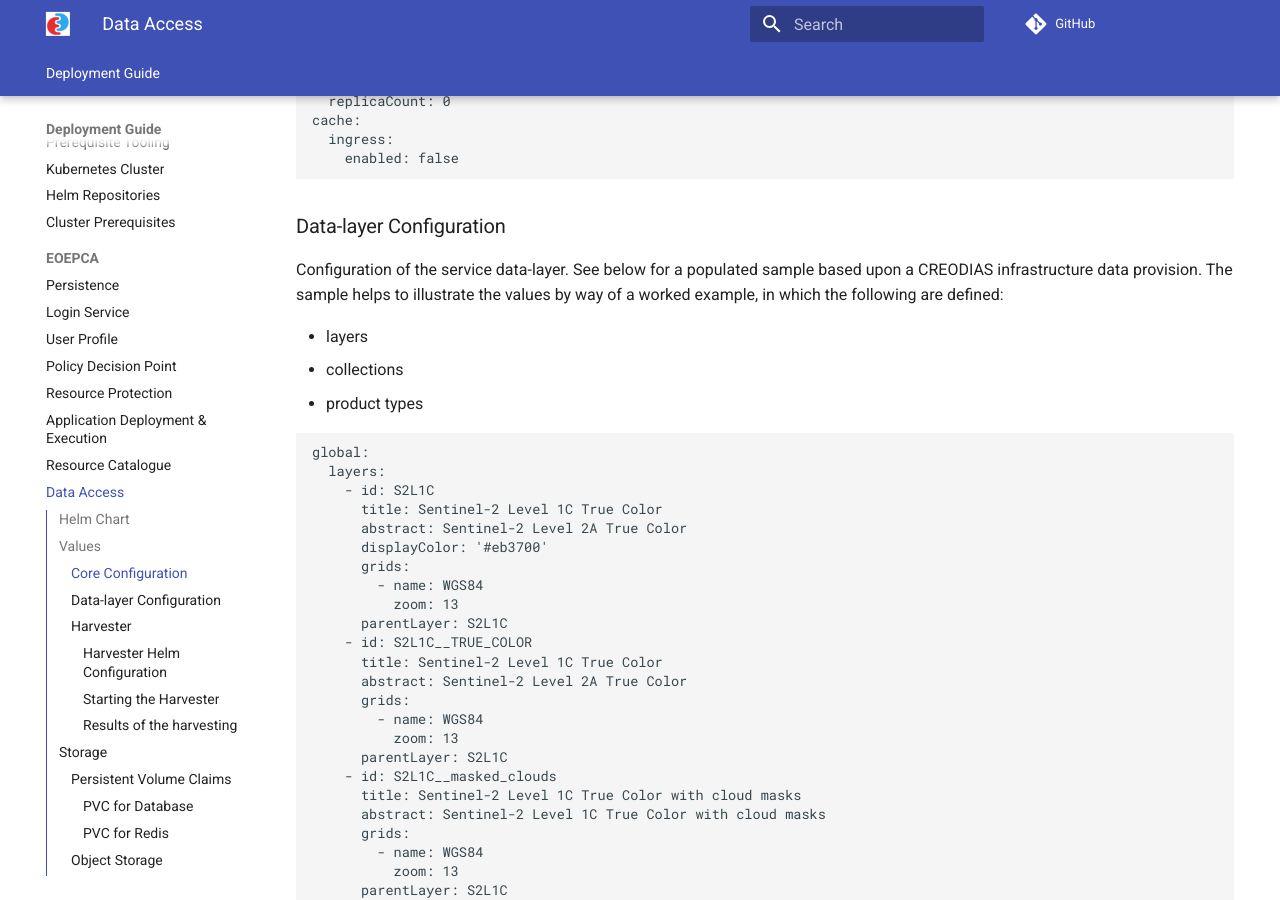
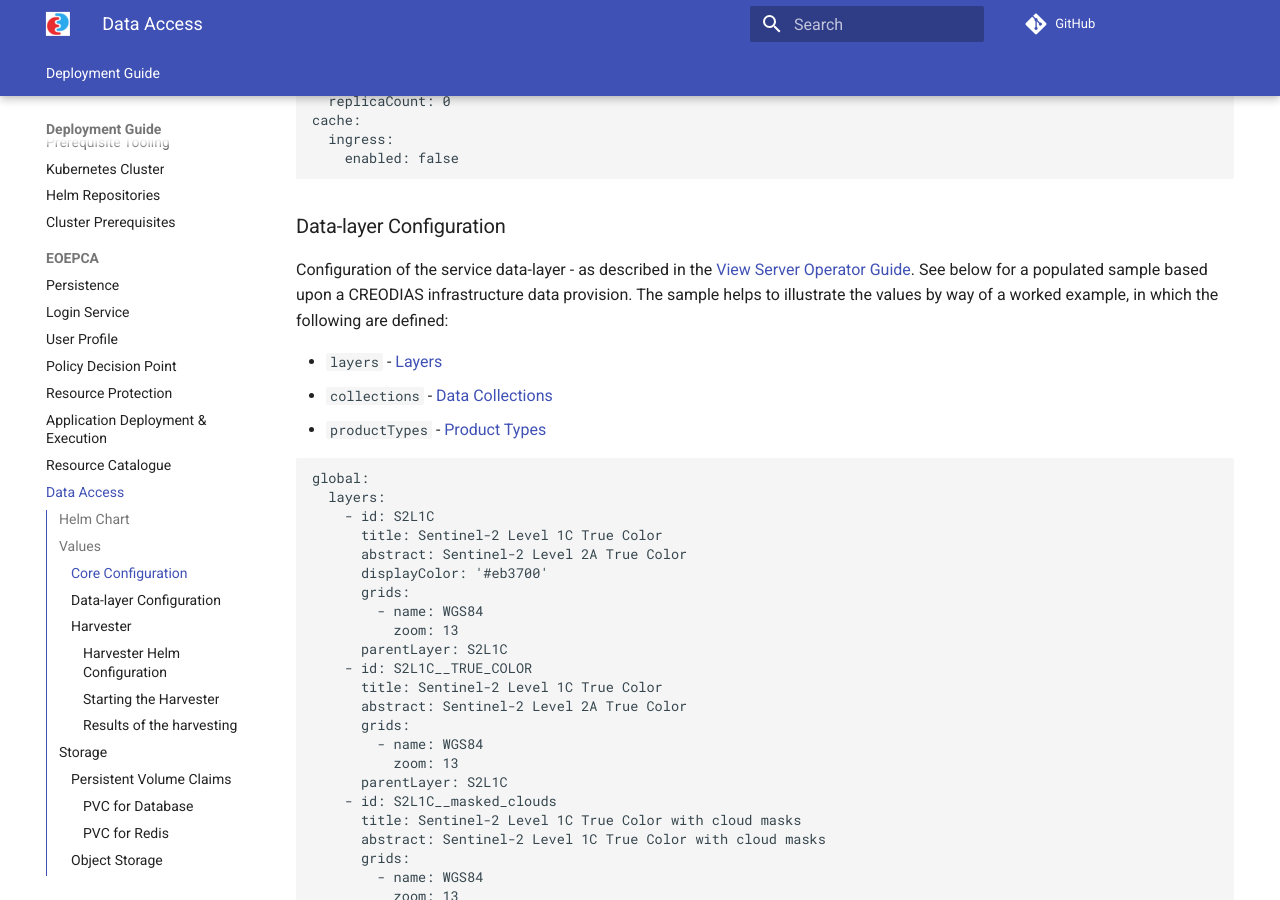
Before and after one commit to EOEPCA/deployment-guide, an MkDocs documentation site: the page built from docs/eoepca/data-access.md, in a window 1280 px wide and 900 px high, scrolled down 2623 px. Built offline with MkDocs 1.6.1 and Material for MkDocs 9.7.7, drawn with Linux system fonts in a browser that asks for light colours; comment, search, counter and statistics services are not loaded.

Commit message:
Add links to View Server docs for data-layer configuration

````diff
--- a/docs/eoepca/data-access.md
+++ b/docs/eoepca/data-access.md
@@ -120,11 +120,11 @@ cache:
 
 ### Data-layer Configuration
 
-Configuration of the service data-layer. See below for a populated sample based upon a CREODIAS infrastructure data provision. The sample helps to illustrate the values by way of a worked example, in which the following are defined:
+Configuration of the service data-layer - as described in the [View Server Operator Guide](https://vs.pages.eox.at/documentation/operator/main/configuration.html#helm-configuration-variables). See below for a populated sample based upon a CREODIAS infrastructure data provision. The sample helps to illustrate the values by way of a worked example, in which the following are defined:
 
-* layers
-* collections
-* product types
+* `layers` - [Layers](https://vs.pages.eox.at/documentation/operator/main/configuration.html#layers-layers)
+* `collections` - [Data Collections](https://vs.pages.eox.at/documentation/operator/main/configuration.html#data-collections-collections)
+* `productTypes` - [Product Types](https://vs.pages.eox.at/documentation/operator/main/configuration.html#product-types-producttypes)
 
 ```yaml
 global:
````
